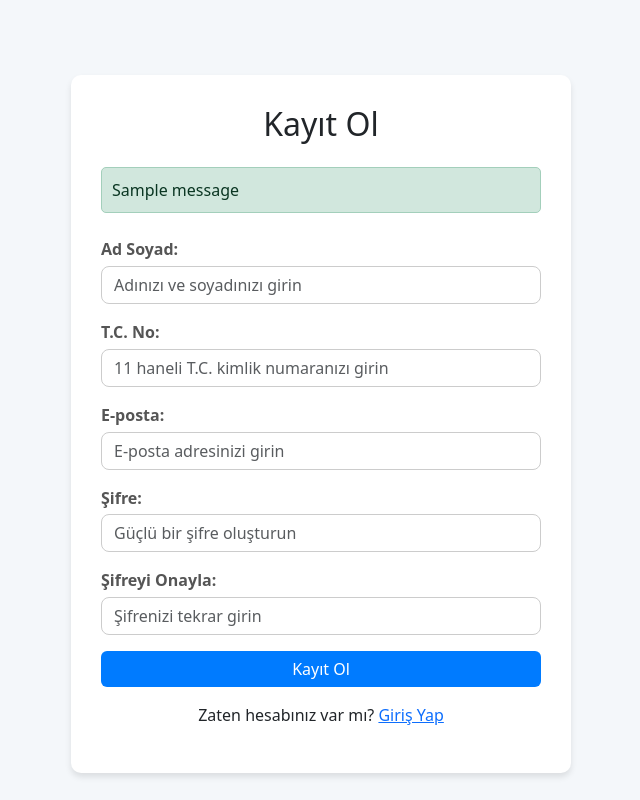
After one commit to osmancmn/int_vardiya, a Flask app: page /register in a window 1280 px wide. The commit adds this page. Shown: the whole page, without its empty margins (319-959 px from the left). Run offline with Flask 3, Linux system fonts and the light colour scheme; one stand-in notice (Sample message) is shown.

Commit message:
Add files via upload

```diff
--- a/Vardiya_calisma/app.py
+++ b/Vardiya_calisma/app.py
@@ -1,26 +1,162 @@
-from flask import Flask, render_template
+from flask import Flask, render_template, redirect, url_for, request, flash
+from flask_sqlalchemy import SQLAlchemy
+from flask_login import LoginManager, UserMixin, login_user, login_required, logout_user, current_user
+from werkzeug.security import generate_password_hash, check_password_hash
+from datetime import datetime
 
 app = Flask(__name__)
+
+app.config['SECRET_KEY'] = 'gelistirme_anahtarı'
+app.config['SQLALCHEMY_DATABASE_URI'] = 'sqlite:///vardiya.db'
+app.config['SQLALCHEMY_TRACK_MODIFICATIONS'] = False
+db = SQLAlchemy(app)
+
+login_manager = LoginManager(app)
+login_manager.login_view = 'login'
+
+
+
+class User(UserMixin, db.Model):
+    id = db.Column(db.Integer, primary_key=True)
+    Name = db.Column(db.String(100), nullable=False)
+    tc_no = db.Column(db.String(11), unique=True, nullable=False)
+    email = db.Column(db.String(100), unique=True, nullable=False)
+    password = db.Column(db.String(100), nullable=False)
+
+
+
+class Vardiya(db.Model):
+    id = db.Column(db.Integer, primary_key=True)
+    calisan_ad = db.Column(db.String(100), nullable=False)  # Bu satırı ekle
+    baslangic = db.Column(db.DateTime, nullable=False)
+    bitis = db.Column(db.DateTime, nullable=False)
+    tur = db.Column(db.String(10), nullable=False)
+
+
+@login_manager.user_loader
+def load_user(user_id):
+    return User.query.get(int(user_id))
+
 
 @app.route('/')
 def index():
     return render_template('index.html')
 
+
+@app.route('/panel', methods=['GET'])
+@login_required
+def panel():
+    calisanlar = User.query.all()
+    vardiyalar = Vardiya.query.all()
+    return render_template('panel.html', calisanlar=calisanlar, vardiyalar=vardiyalar)
+
+
+@app.route('/logout')
+@login_required
+def logout():
+    logout_user()
+    flash('Başarıyla çıkış yaptınız!', category='info')
+    return redirect(url_for('index'))
+
+
 @app.route('/calisan/ekle')
-def login():
+def calisan_ekle():
     return render_template('calisan_ekle.html')
 
+
 @app.route('/istatistik')
-def register():
+def istatistik():
     return render_template('istatistik.html')
 
-@app.route('/panel')
-def dashboard():
-    return render_template('panel.html')
 
-@app.route('/vardiya/ekle')
+@app.route('/vardiya/ekle', methods=['GET', 'POST'])
+@login_required
 def gunluk_ekle():
+    if request.method == 'POST':
+
+        ad = request.form.get('calisan_ad')
+        baslangic = request.form.get('baslangic')
+        bitis = request.form.get('bitis')
+        tur = request.form.get('tur')
+
+
+        baslangic = datetime.strptime(baslangic, '%Y-%m-%dT%H:%M')
+        bitis = datetime.strptime(bitis, '%Y-%m-%dT%H:%M')
+
+        yeni_vardiya = Vardiya(calisan_ad=ad, baslangic=baslangic, bitis=bitis, tur=tur)
+        db.session.add(yeni_vardiya)
+        db.session.commit()
+
+        flash('Vardiya başarıyla kaydedildi!', category='success')
+        return redirect(url_for('panel'))
+
     return render_template('vardiya_ekle.html')
+
+
+@app.route('/register', methods=['GET', 'POST'])
+def register():
+    if request.method == 'POST':
+        name = request.form.get('name')
+        tc_no = request.form.get('tc_no')
+        email = request.form.get('email')
+        password = request.form.get('password')
+        confirm_password = request.form.get('confirm_password')
+
+        if password != confirm_password:
+            flash('Şifreler uyuşmuyor!', category='error')
+            return redirect(url_for('register'))
+
+        existing_user = User.query.filter((User.tc_no == tc_no) | (User.email == email)).first()
+        if existing_user:
+            flash('Bu TC veya e-posta zaten kayıtlı!', category='error')
+            return redirect(url_for('register'))
+
+        hashed_password = generate_password_hash(password, method='pbkdf2:sha256')
+
+        new_user = User(Name=name, tc_no=tc_no, email=email, password=hashed_password)
+        db.session.add(new_user)
+        db.session.commit()
+
+        flash('Kayıt başarılı! Giriş yapabilirsiniz.', category='success')
+        return redirect(url_for('index'))
+
+    return render_template('register.html')
+
+
+@app.route('/login', methods=['GET', 'POST'])
+def login():
+    if request.method == 'POST':
+        tc_no = request.form.get('tc_no')
+        password = request.form.get('password')
+
+        user = User.query.filter_by(tc_no=tc_no).first()
+
+        if user:
+            if check_password_hash(user.password, password):
+                login_user(user)
+                flash('Giriş başarılı!', category='success')
+                return redirect(url_for('panel'))
+            else:
+                flash('Şifre hatalı!', category='error')
+        else:
+            flash('T.C. Kimlik Numarası kayıtlı değil!', category='error')
+
+    return render_template('index.html')
+
+
+
+@app.route('/test_db')
+def test_db():
+    try:
+        db.session.query(Vardiya).first()
+        return "Veritabanı bağlantısı başarılı!"
+    except Exception as e:
+        return f"Veritabanı bağlantısı hatası: {e}"
+
+
+
+with app.app_context():
+    db.create_all()
 
 if __name__ == '__main__':
     app.run(debug=True)
--- /dev/null
+++ b/Vardiya_calisma/requirements.txt
@@ -0,0 +1,4 @@
+Flask==3.1.0
+Flask-login==0.6.3
+Flask-SQLALchemy==3.1.1
+WerkZeug==3.0.1
--- /dev/null
+++ b/Vardiya_calisma/templates/register.html
@@ -0,0 +1,97 @@
+<!DOCTYPE html>
+<html lang="tr">
+<head>
+    <meta charset="UTF-8">
+    <title>Kayıt Ol</title>
+    <link href="https://cdn.jsdelivr.net/npm/bootstrap@5.3.3/dist/css/bootstrap.min.css" rel="stylesheet">
+    <link rel="stylesheet" href="{{ url_for('static', filename='index.css') }}">
+    <style>
+        body {
+            background-color: #f4f7fa;
+        }
+        .container {
+            max-width: 500px;
+            background-color: white;
+            padding: 30px;
+            border-radius: 10px;
+            box-shadow: 0 4px 6px rgba(0, 0, 0, 0.1);
+        }
+        .alert-container {
+            margin-bottom: 20px;
+        }
+        .alert {
+            padding: 10px;
+            border-radius: 5px;
+            margin-bottom: 10px;
+        }
+        .form-label {
+            font-weight: bold;
+        }
+    </style>
+</head>
+<body>
+    <div class="container mt-5">
+        <h2 class="text-center mb-4">Kayıt Ol</h2>
+
+        {% with messages = get_flashed_messages(with_categories=true) %}
+            {% if messages %}
+                <div class="alert-container">
+                    <ul class="list-unstyled">
+                        {% for category, message in messages %}
+                            {% if category == 'error' %}
+                                <li class="alert alert-danger">{{ message }}</li>
+                            {% elif category == 'success' %}
+                                <li class="alert alert-success">{{ message }}</li>
+                            {% else %}
+                                <li class="alert alert-info">{{ message }}</li>
+                            {% endif %}
+                        {% endfor %}
+                    </ul>
+                </div>
+            {% endif %}
+        {% endwith %}
+
+        <form method="post" action="{{ url_for('register') }}" class="mt-4">
+            <div class="mb-3">
+                <label for="name" class="form-label">Ad Soyad:</label>
+                <input type="text" class="form-control" id="name" name="name" required placeholder="Adınızı ve soyadınızı girin">
+            </div>
+
+            <div class="mb-3">
+                <label for="tc_no" class="form-label">T.C. No:</label>
+                <input type="text" class="form-control" id="tc_no" name="tc_no" required placeholder="11 haneli T.C. kimlik numaranızı girin" pattern="\d{11}">
+            </div>
+
+            <div class="mb-3">
+                <label for="email" class="form-label">E-posta:</label>
+                <input type="email" class="form-control" id="email" name="email" required placeholder="E-posta adresinizi girin">
+            </div>
+
+            <div class="mb-3">
+                <label for="password" class="form-label">Şifre:</label>
+                <input type="password" class="form-control" id="password" name="password" required placeholder="Güçlü bir şifre oluşturun">
+            </div>
+
+            <div class="mb-3">
+                <label for="confirm_password" class="form-label">Şifreyi Onayla:</label>
+                <input type="password" class="form-control" id="confirm_password" name="confirm_password" required placeholder="Şifrenizi tekrar girin">
+            </div>
+
+            <button type="submit" class="btn btn-primary w-100">Kayıt Ol</button>
+        </form>
+
+        <p class="mt-3 text-center">Zaten hesabınız var mı? <a href="{{ url_for('index') }}">Giriş Yap</a></p>
+    </div>
+
+    <script>
+        document.querySelector("form").addEventListener("submit", function(event) {
+            var password = document.getElementById("password").value;
+            var confirmPassword = document.getElementById("confirm_password").value;
+            if (password !== confirmPassword) {
+                event.preventDefault();
+                alert("Şifreler uyuşmuyor!");
+            }
+        });
+    </script>
+</body>
+</html>
```
Also changed, not shown: Vardiya_calisma/create_user.py (added, +9 -0 lines), Vardiya_calisma/templates/calisan_ekle.html (+16 -3 lines), Vardiya_calisma/templates/index.html (+6 -4 lines), Vardiya_calisma/templates/panel.html (+9 -27 lines), Vardiya_calisma/templates/vardiya_ekle.html (+5 -5 lines), Vardiya_calisma/instance/vardiya.db (added).
